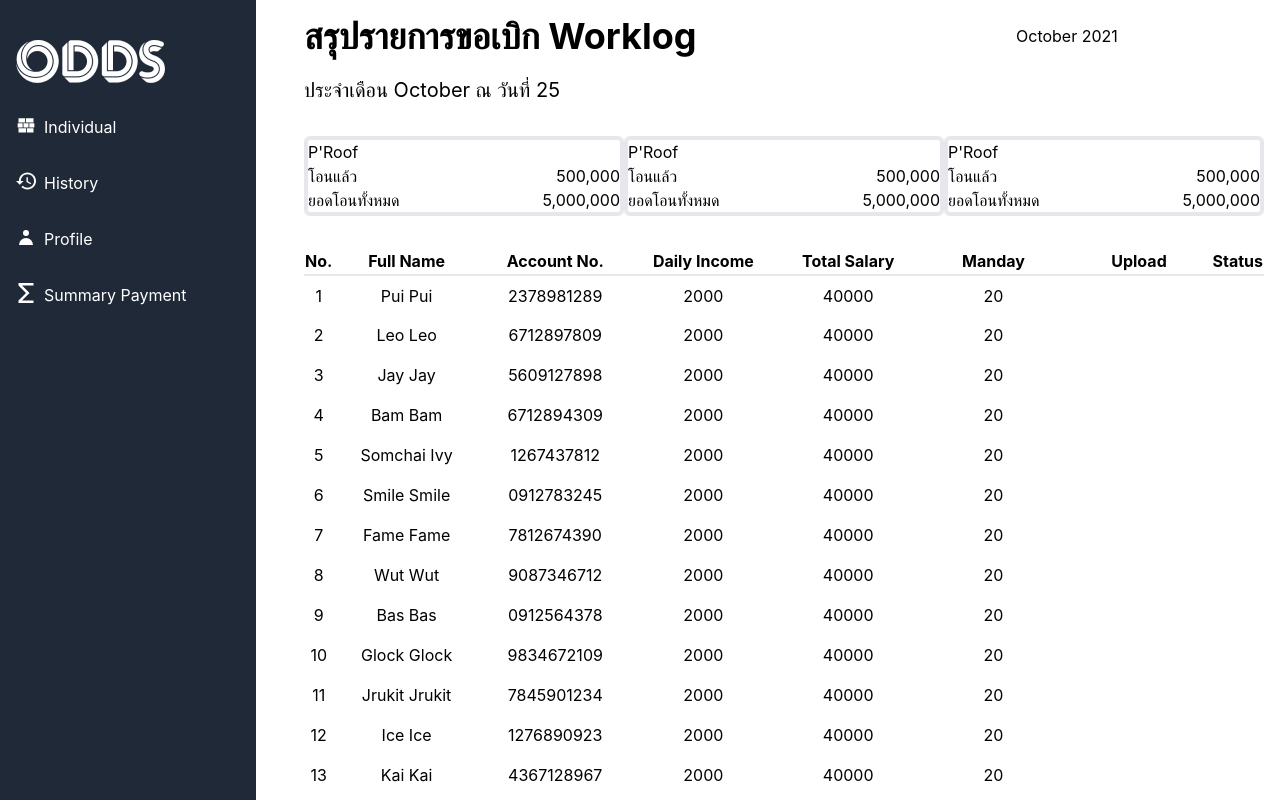
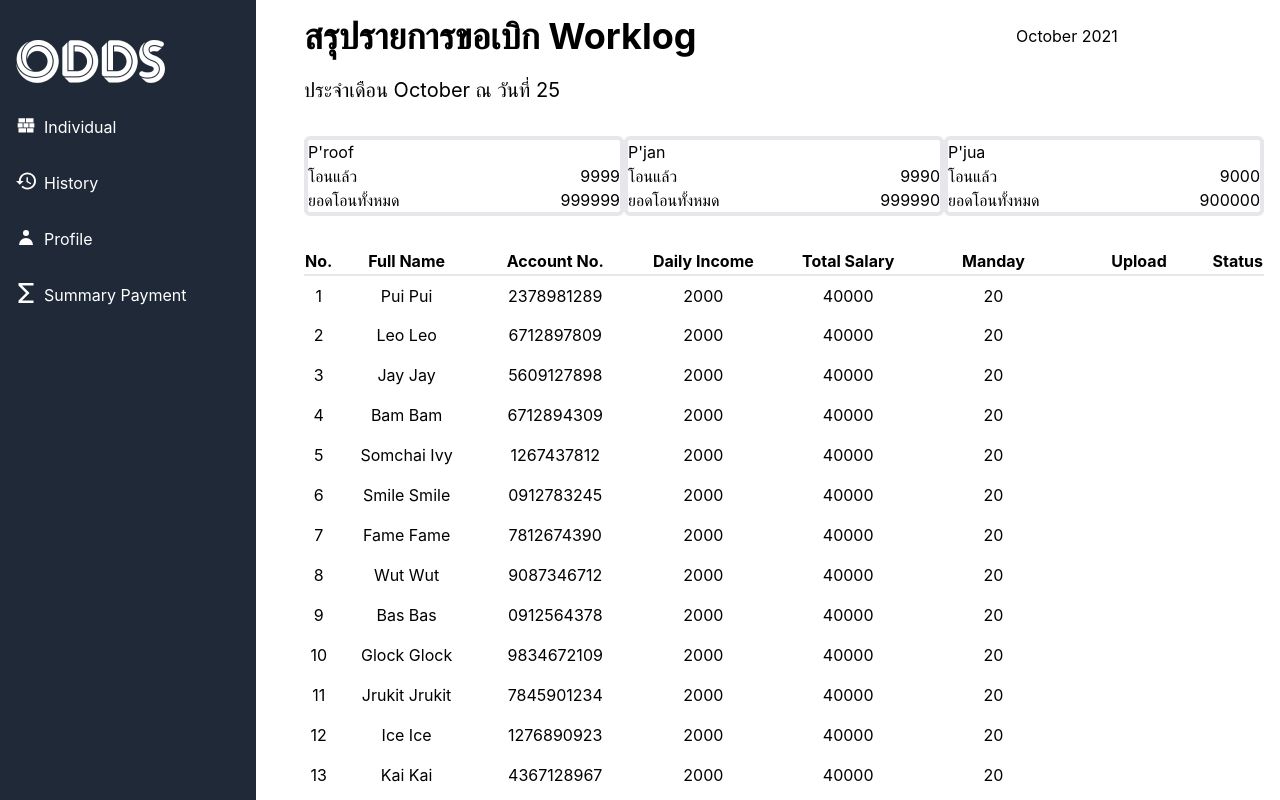
Before and after one commit to Fahlalla/workingrecord-fe, a React (Create React App) app: page /summary-payment in a window 1280 px wide. Shown: the top 800 px of the page. Built offline with nearby package versions, Linux system fonts and the light colour scheme.

Commit message:
add AdminProf ไป map ใส่ใน Card

```diff
--- /dev/null
+++ b/src/AdminProfiles.js
@@ -0,0 +1,20 @@
+export const AdminProfiles = [
+    {
+        id: 100,
+        name: "P'roof",
+        transferedAmount: 9999,
+        total: 999999,
+    },
+    {
+        id: 101,
+        name: "P'jan",
+        transferedAmount: 9990,
+        total: 999990,
+    },
+    {
+        id: 102,
+        name: "P'jua",
+        transferedAmount: 9000,
+        total: 900000,
+    }
+]
--- a/src/Component/Card.js
+++ b/src/Component/Card.js
@@ -1,14 +1,14 @@
-const Card = () => {
+const Card = ({ data }) => {
   return (
     <div className="flex flex-col leading-6 border-4 rounded-md h-30 w-80 ">
-      <div>P'Roof</div>
+      <div>{data.name}</div>
       <div className="flex justify-between">
         <p>โอนแล้ว</p>
-        <p>500,000</p>
+        <p>{data.transferedAmount}</p>
       </div>
       <div className="flex justify-between">
         <p>ยอดโอนทั้งหมด</p>
-        <p>5,000,000</p>
+        <p>{data.total}</p>
       </div>
     </div>
   );
--- a/src/Component/SummaryTable.js
+++ b/src/Component/SummaryTable.js
@@ -1,4 +1,4 @@
-import { IndividualInformation as TableData } from "../IndividualInformation";
+import { IndividualInformations as TableDatas } from "../IndividualInformations";
 
 
 const SummaryTable = () => {
@@ -17,7 +17,7 @@ const SummaryTable = () => {
         </tr>
       </thead>
       <tbody>
-        {TableData.map((data, index) => {
+        {TableDatas.map((data, index) => {
           return (
             <tr className="h-10" key={index}>
               <td>{index + 1}</td>
--- a/src/Component/Table.js
+++ b/src/Component/Table.js
@@ -1,16 +1,16 @@
-import { IndividualInformation as TableData } from "../IndividualInformation";
+import { IndividualInformations as TableData } from "../IndividualInformations";
 
 const Table = () => {
   const NotSubmitted = () => {
     return (
-      <div className="text-center bg-red-300 text-red-800 w-1/2 rounded-full">
+      <div className="w-1/2 text-center text-red-800 bg-red-300 rounded-full">
         Not submit
       </div>
     );
   };
   const Submitted = () => {
     return (
-      <div className="text-center bg-green-300 text-green-800 w-1/2 rounded-full">
+      <div className="w-1/2 text-center text-green-800 bg-green-300 rounded-full">
         Submitted
       </div>
     );
@@ -18,7 +18,7 @@ const Table = () => {
 
   return (
     <table className="text-left">
-      <thead className="border-b-2 mb-2">
+      <thead className="mb-2 border-b-2">
         <tr>
           <th className="w-2/12">Name</th>
           <th className="w-2/12">Email</th>
--- a/src/IndividualInformation.js
+++ b/src/IndividualInformations.js
@@ -1,4 +1,4 @@
-export const IndividualInformation = [
+export const IndividualInformations = [
   {
     id: 0,
     name: "Pui Pui",
--- a/src/page/SummaryPayment.js
+++ b/src/page/SummaryPayment.js
@@ -3,6 +3,7 @@ import Card from "../Component/Card.js";
 import WorklogSum from "../Component/WorklogSum.js";
 import SummaryTable from "../Component/SummaryTable.js";
 import MonthPicker from "../Component/MonthPicker.js";
+import { AdminProfiles } from "../AdminProfiles.js";
 
 
 const SummaryPayment = () => {
@@ -16,17 +17,19 @@ const SummaryPayment = () => {
         </div>
       </div>
       <div className="flex justify-between mt-8">
-        <Card />
-        <Card />
-        <Card />
+        {AdminProfiles.map((adminProfile) => {
+          return (
+            <Card data={adminProfile}/>
+          )
+        })}
       </div>
       <div className="mt-8">
         <SummaryTable />
-        <div className="flex justify-center font-bold text-lg">รวมยอดเงิน 3,000,000 บาท </div>
+        <div className="flex justify-center text-lg font-bold">รวมยอดเงิน 3,000,000 บาท </div>
         <div></div>
         <div>
          <div className="flex flex-wrap content-center justify-center">
-             <button className="font-bold w-80 h-14 text-white rounded-full text-lg " style = {{backgroundColor:'#00B6EF'}}>
+             <button className="text-lg font-bold text-white rounded-full w-80 h-14 " style = {{backgroundColor:'#00B6EF'}}>
                 ยืนยันการโอนครบถ้วน และส่งให้บัญชี
               </button>
           </div>
```
